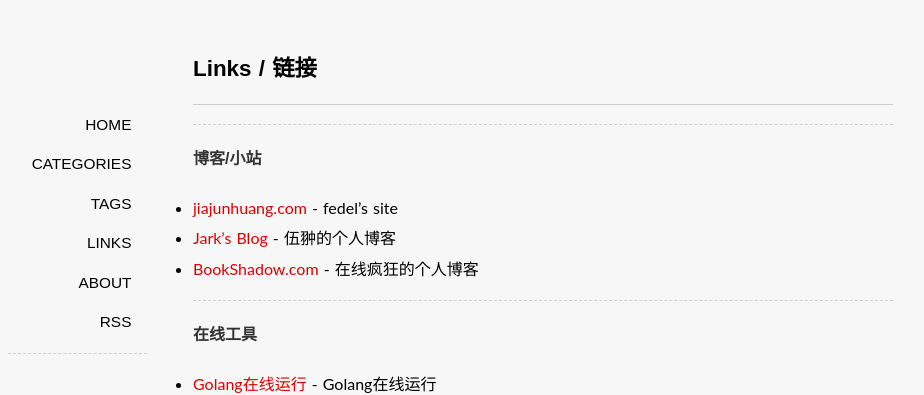
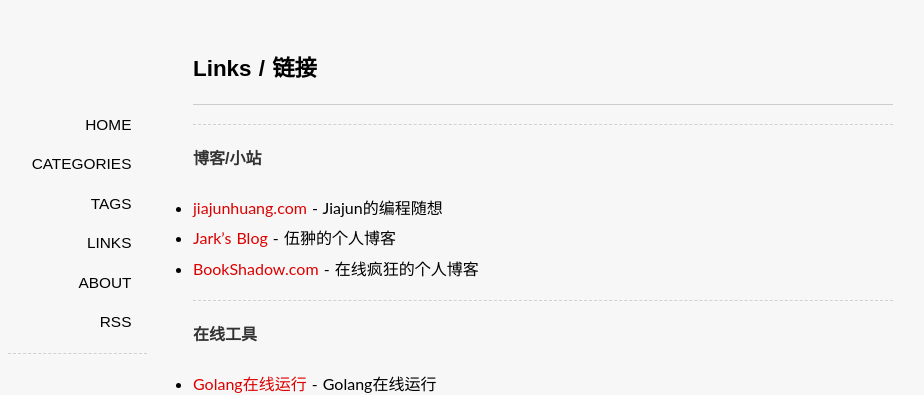
Before and after one commit to hopehook/HopeHook.com, a Jekyll site: the page built from links/index.md, in a window 1280 px wide. Shown: the top 395 px of the page, without its empty margins (97-1021 px from the left). Built offline with Jekyll 4.4.1, drawn with Linux system fonts in a browser that asks for light colours; some web fonts are replaced; comment, search, counter and statistics services are not loaded.

Commit message:
Update index.md

```diff
--- a/links/index.md
+++ b/links/index.md
@@ -6,7 +6,7 @@
 
 ----
 #### 博客/小站
-* [jiajunhuang.com](https://jiajunhuang.com/) - fedel's site
+* [jiajunhuang.com](https://jiajunhuang.com/) - Jiajun的编程随想
 * [Jark's Blog](http://wuchong.me//) - 伍翀的个人博客
 * [BookShadow.com](http://bookshadow.com) - 在线疯狂的个人博客
 <br/>
```
